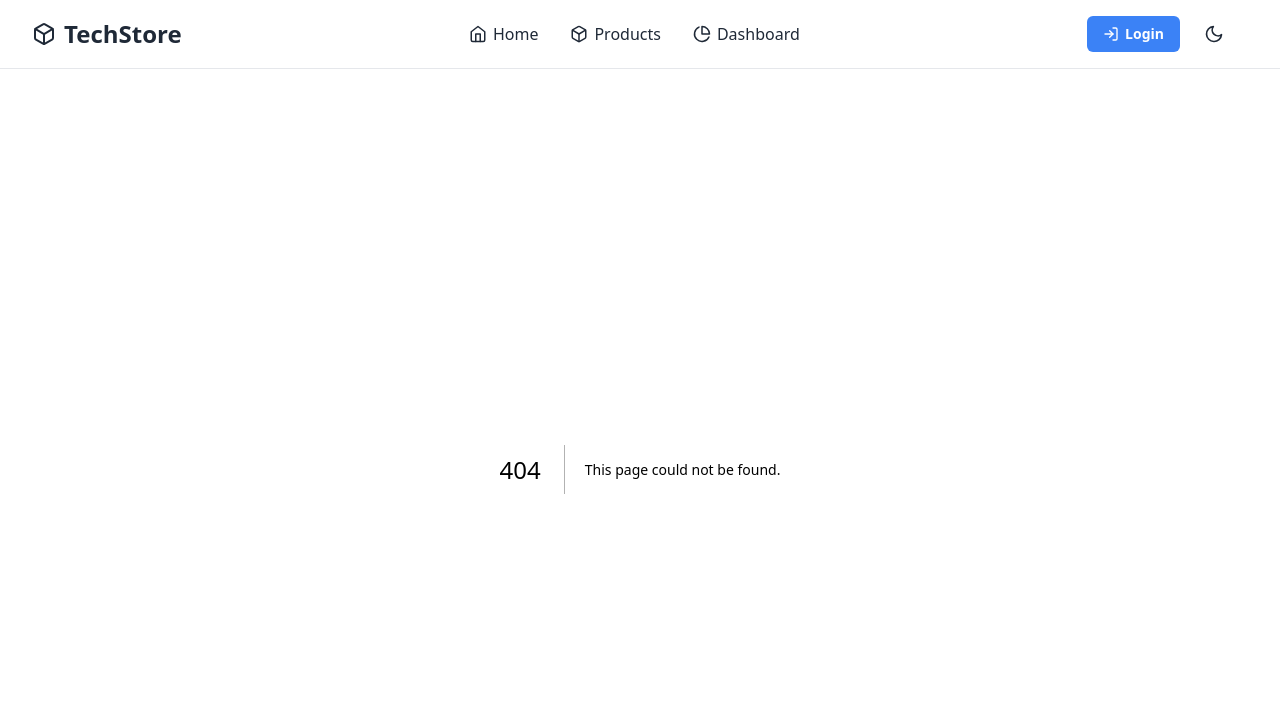
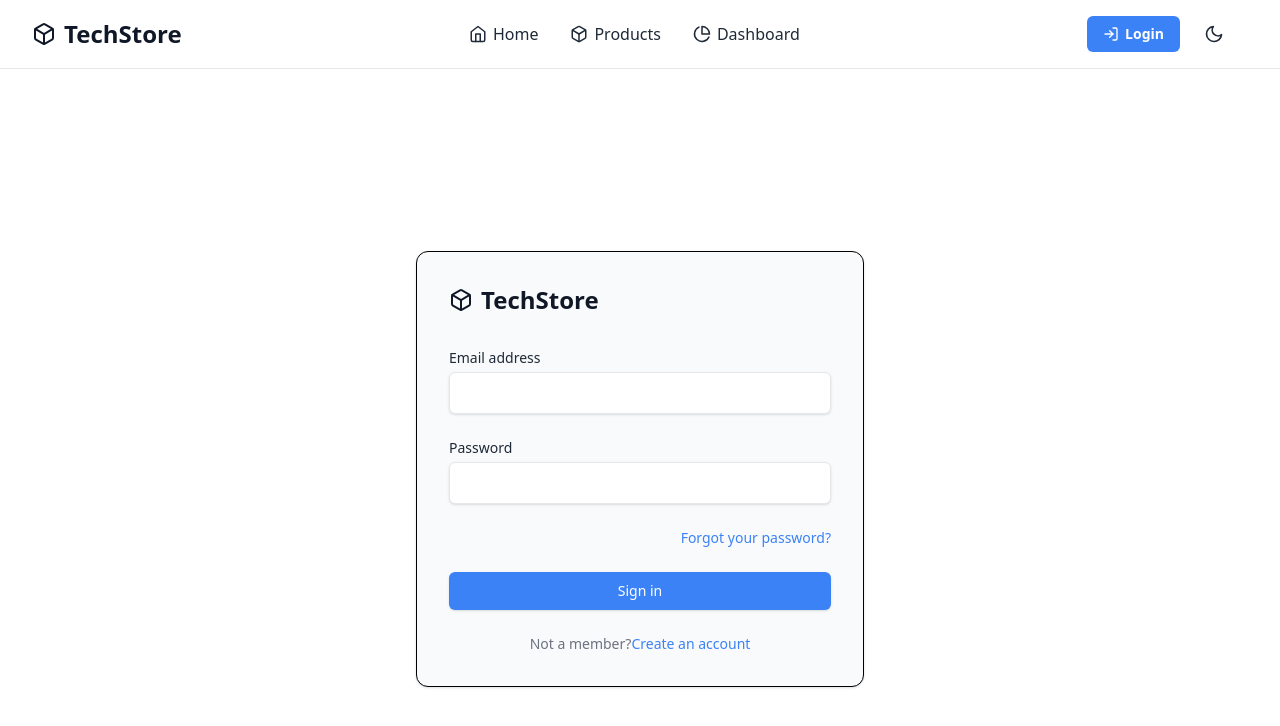
Before and after one commit to ana-yet/tech-store-client, a Next.js app: page /auth/login in a window 1280 px wide. Before the commit this address had no page. Shown: the top 726 px of the page. Built offline with nearby package versions, Linux system fonts and the light colour scheme.

Commit message:
creted auth layout and login page

```diff
--- /dev/null
+++ b/src/app/auth/layout.jsx
@@ -0,0 +1,44 @@
+"use client";
+import { useTheme } from "next-themes";
+import React, { useEffect, useState } from "react";
+import Logo from "@/app/components/shared/logo/Logo";
+
+const AuthLayout = ({ children, title }) => {
+  // Theme management
+  const { resolvedTheme } = useTheme();
+  const [mounted, setMounted] = useState(false);
+
+  // Ensure the component is mounted before rendering theme-dependent UI
+  useEffect(() => setMounted(true), []);
+
+  if (!mounted) {
+    // Render a placeholder or null to avoid hydration mismatch
+    return <div className="flex min-h-screen items-center justify-center" />;
+  }
+
+  const isDark = resolvedTheme === "dark";
+
+  // Dynamic classes based on the current theme
+  const cardBgClass = isDark ? "bg-card-background-dark" : "bg-card-background";
+  const textColorClass = isDark
+    ? "text-text-primary-dark"
+    : "text-text-primary";
+  const borderColorClass = isDark ? "border-border-dark" : "border";
+
+  return (
+    <div className="flex min-h-screen items-center justify-center px-4 py-12">
+      <div
+        className={`w-full max-w-md rounded-xl border p-8 shadow-sm ${cardBgClass} ${borderColorClass}`}
+      >
+        <div className="text-center">
+          <Logo />
+          <h2 className={`mt-6 text-2xl font-semibold ${textColorClass}`}>
+            {title}
+          </h2>
+        </div>
+        <div className="mt-8">{children}</div>
+      </div>
+    </div>
+  );
+};
+export default AuthLayout;
--- /dev/null
+++ b/src/app/auth/login/page.jsx
@@ -0,0 +1,95 @@
+"use client";
+import { useTheme } from "next-themes";
+import Link from "next/link";
+import { useEffect, useState } from "react";
+
+const Login = () => {
+  const { resolvedTheme } = useTheme();
+  const [mounted, setMounted] = useState(false);
+  useEffect(() => setMounted(true), []);
+
+  if (!mounted) return null;
+  const isDark = resolvedTheme === "dark";
+
+  // Dynamic classes for the form elements
+  const buttonBgClass = isDark ? "bg-accent-dark" : "bg-accent";
+  const inputBgClass = isDark ? "bg-background-dark" : "bg-background";
+  const borderColorClass = isDark ? "border-border-dark" : "border-border";
+  const textColorClass = isDark
+    ? "text-text-primary-dark"
+    : "text-text-primary";
+  const accentTextClass = isDark ? "text-accent-dark" : "text-accent";
+  const ringOffsetClass = isDark
+    ? "focus:ring-offset-background-dark"
+    : "focus:ring-offset-background";
+
+  return (
+    <form className="space-y-6">
+      <div>
+        <label
+          htmlFor="email"
+          className={`block text-sm font-medium ${textColorClass}`}
+        >
+          Email address
+        </label>
+        <div className="mt-1">
+          <input
+            id="email"
+            name="email"
+            type="email"
+            autoComplete="email"
+            required
+            className={`w-full rounded-md border px-3 py-2 shadow-sm focus:outline-none focus:ring-2 ${inputBgClass} ${borderColorClass} ${textColorClass} ${ringOffsetClass} focus:ring-accent`}
+          />
+        </div>
+      </div>
+
+      <div>
+        <label
+          htmlFor="password"
+          className={`block text-sm font-medium ${textColorClass}`}
+        >
+          Password
+        </label>
+        <div className="mt-1">
+          <input
+            id="password"
+            name="password"
+            type="password"
+            autoComplete="current-password"
+            required
+            className={`w-full rounded-md border px-3 py-2 shadow-sm focus:outline-none focus:ring-2 ${inputBgClass} ${borderColorClass} ${textColorClass} ${ringOffsetClass} focus:ring-accent`}
+          />
+        </div>
+      </div>
+
+      <div className="text-sm text-right">
+        <a
+          href="#"
+          className={`font-medium hover:underline ${accentTextClass}`}
+        >
+          Forgot your password?
+        </a>
+      </div>
+
+      <div>
+        <button
+          type="submit"
+          className={`flex w-full justify-center rounded-md border border-transparent px-4 py-2 text-sm font-medium text-white shadow-sm transition-opacity hover:opacity-90 focus:outline-none focus:ring-2 ${buttonBgClass} ${ringOffsetClass} focus:ring-accent`}
+        >
+          Sign in
+        </button>
+      </div>
+      <div className="text-center text-sm text-text-secondary">
+        Not a member?
+        <Link
+          href="/register"
+          className={`font-medium hover:underline ${accentTextClass}`}
+        >
+          Create an account
+        </Link>
+      </div>
+    </form>
+  );
+};
+export default Login;
--- /dev/null
+++ b/src/app/components/shared/logo/Logo.jsx
@@ -0,0 +1,17 @@
+import Link from "next/link";
+import React from "react";
+import { FiBox } from "react-icons/fi";
+
+const Logo = () => {
+  return (
+    <Link
+      href="/"
+      className={`flex items-center text-2xl font-bold text-gray-900 dark:text-text-primary-dark transition-colors duration-300 hover:text-accent`}
+    >
+      <FiBox className="mr-2" />
+      TechStore
+    </Link>
+  );
+};
+
+export default Logo;
--- a/src/app/components/shared/navbar/MobileMenu.jsx
+++ /dev/null
@@ -1,38 +0,0 @@
-import Link from "next/link";
-import React from "react";
-import { FiX } from "react-icons/fi";
-
-const MobileMenu = () => {
-  return (
-    <div>
-      <div className="flex flex-col items-center space-y-8 pt-10">
-        {navLinks.map((link) => (
-          <Link
-            key={link.href}
-            href={link.href}
-            className={`text-2xl font-semibold ${textColorClass}`}
-            onClick={() => setIsMenuOpen(false)}
-          >
-            {link.label}
-          </Link>
-        ))}
-        <Link
-          href="/login"
-          className={`rounded-md px-6 py-3 text-lg font-semibold text-white ${buttonBgClass}`}
-          onClick={() => setIsMenuOpen(false)}
-        >
-          Login
-        </Link>
-      </div>
-      <button
-        onClick={() => setIsMenuOpen(false)}
-        className={`absolute right-4 top-4 p-2 ${textColorClass}`}
-        aria-label="Close menu"
-      >
-        <FiX size={28} />
-      </button>
-    </div>
-  );
-};
-
-export default MobileMenu;
--- a/src/app/components/shared/navbar/Navbar.jsx
+++ b/src/app/components/shared/navbar/Navbar.jsx
@@ -15,6 +15,7 @@ import {
   FiLogIn,
   FiUser,
 } from "react-icons/fi";
+import Logo from "../logo/Logo";
 
 const Navbar = () => {
   // --- STATE MANAGEMENT ---
@@ -78,13 +79,7 @@ const Navbar = () => {
       >
         <div className="mx-auto flex max-w-7xl items-center justify-between px-4 py-4 sm:px-6 lg:px-8">
           {/* Logo */}
-          <Link
-            href="/"
-            className={`flex items-center text-2xl font-bold ${textColorClass}`}
-          >
-            <FiBox className="mr-2" />
-            TechStore
-          </Link>
+          <Logo />
 
           {/* Desktop Navigation */}
           <div className="hidden items-center space-x-8 md:flex">
--- a/src/app/layout.js
+++ b/src/app/layout.js
@@ -20,7 +20,7 @@ export const metadata = {
 
 export default function RootLayout({ children }) {
   return (
-    <html lang="en">
+    <html lang="en" suppressHydrationWarning>
       <body
         className={`${geistSans.variable} ${geistMono.variable} antialiased `}
       >
```
Also changed, not shown: src/app/auth/register/page.jsx (added).
